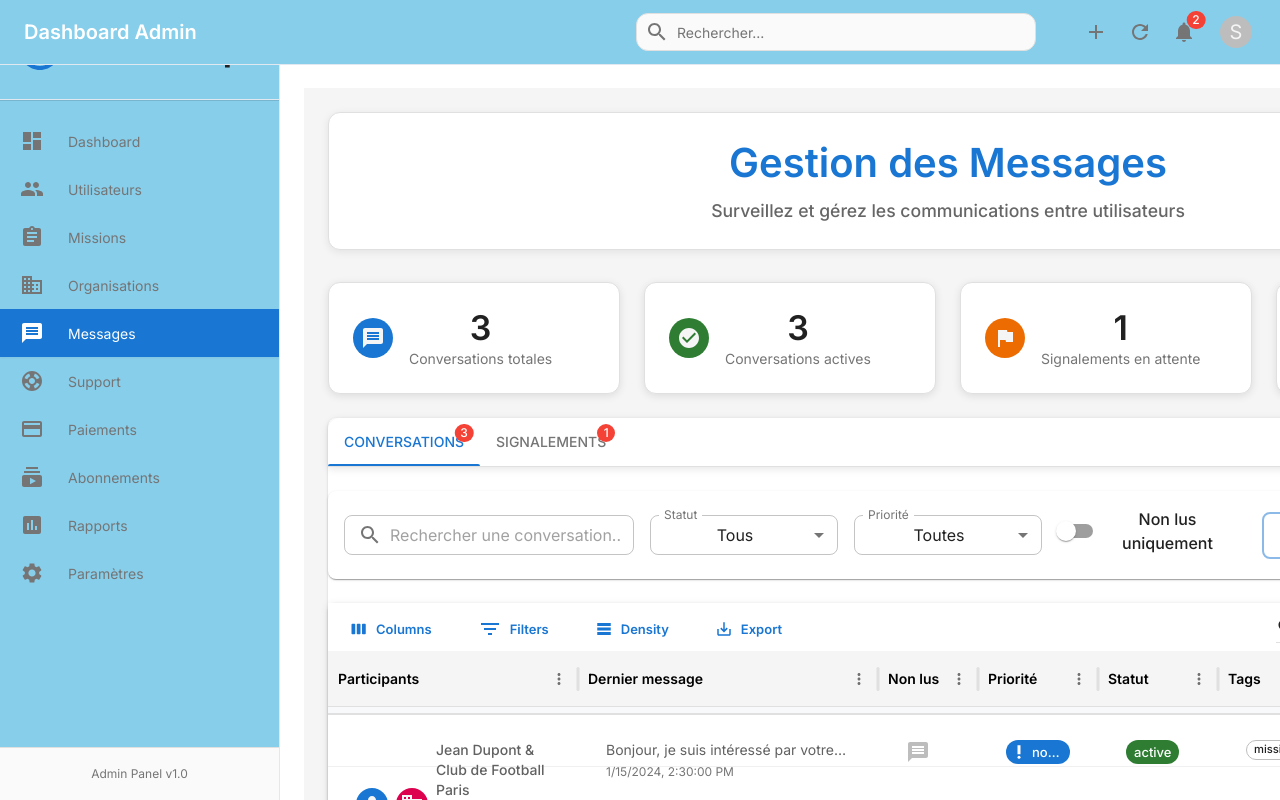
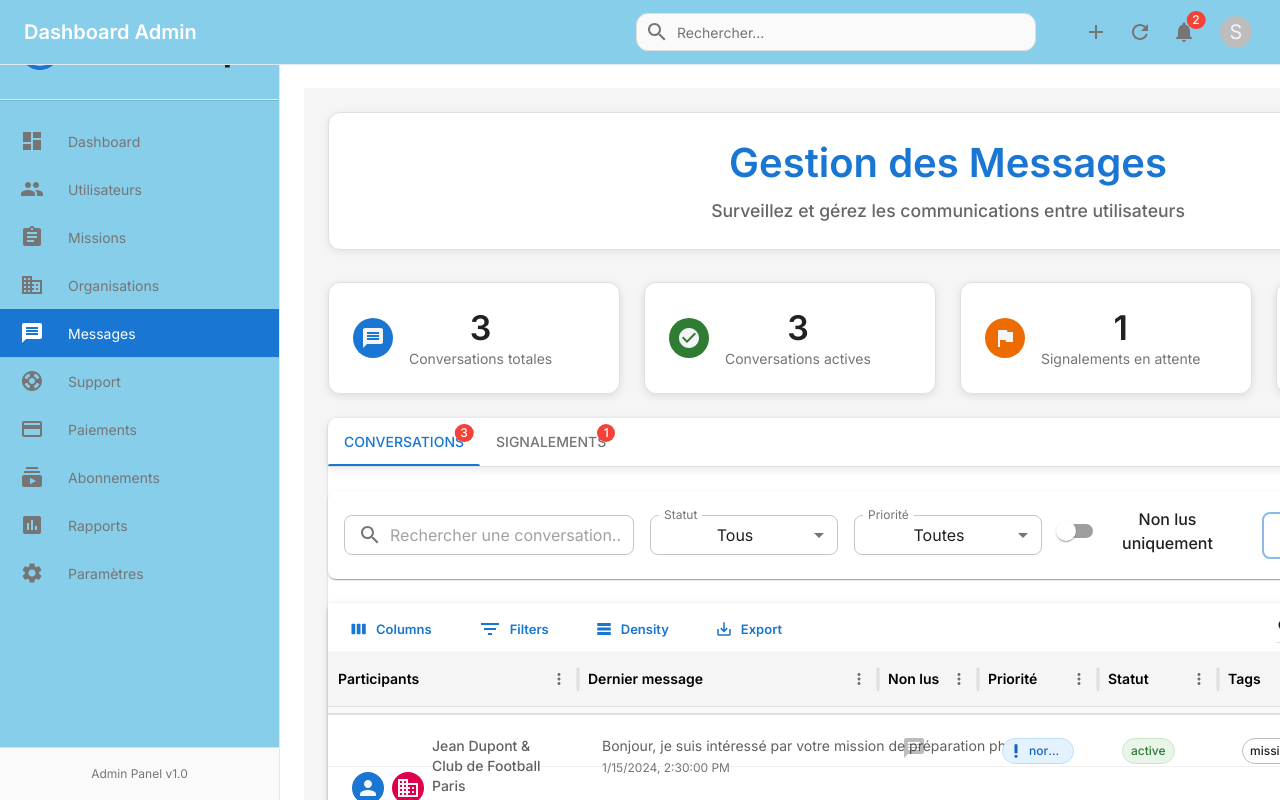
Before and after one commit to PrinceMbikayi/frontend-ms-admin, a React (Create React App) app: page /admin/messages in a window 1280 px wide. Shown: the top 800 px of the page. Built offline with nearby package versions, Linux system fonts and the light colour scheme; sample sign-in values are in the browser's storage.

Commit message:
fix cellule3

```diff
--- a/src/pages/Messages.css
+++ b/src/pages/Messages.css
@@ -162,11 +162,14 @@
 
 .messages-page .MuiDataGrid-cell {
   border-bottom: 1px solid #f0f0f0;
-  padding: 24px 28px !important;
-  line-height: 1.6 !important;
+  padding: 20px 24px !important;
+  line-height: 1.5 !important;
   font-size: 14px;
   overflow: visible !important;
   white-space: normal !important;
+  vertical-align: top !important;
+  display: flex !important;
+  align-items: flex-start !important;
 }
 
 .messages-page .MuiDataGrid-cell:focus {
@@ -176,83 +179,112 @@
 /* Conversation Cell Styles */
 .conversation-participants {
   display: flex;
-  align-items: center;
+  align-items: flex-start;
   gap: 12px;
+  width: 100%;
 }
 
 .conversation-participants .MuiAvatar-root {
-  width: 36px;
-  height: 36px;
+  width: 40px;
+  height: 40px;
   border: 2px solid white;
   box-shadow: 0 2px 4px rgba(0, 0, 0, 0.1);
+  flex-shrink: 0;
+  margin-top: 2px;
+}
+
+.conversation-info {
+  flex: 1;
+  min-width: 0;
 }
 
 .conversation-info h6 {
-  margin: 0 0 4px 0;
+  margin: 0 0 6px 0;
   font-weight: 600;
   color: #333;
+  font-size: 15px;
+  line-height: 1.3;
 }
 
 .conversation-info p {
   margin: 0;
   color: #666;
-  font-size: 0.85rem;
+  font-size: 13px;
+  line-height: 1.4;
 }
 
 .last-message {
-  max-width: 400px;
+  max-width: 100%;
+  display: flex;
+  flex-direction: column;
+  gap: 6px;
 }
 
 .last-message p {
-  margin: 0 0 4px 0;
+  margin: 0;
   overflow: visible;
   text-overflow: unset;
   white-space: normal;
+  color: #444;
+  font-size: 14px;
+  line-height: 1.4;
+  word-wrap: break-word;
 }
 
 .last-message span {
-  color: #999;
-  font-size: 0.8rem;
+  color: #888;
+  font-size: 12px;
+  font-weight: 500;
 }
 
 /* Priority and Status Chips */
-.MuiChip-root {
+.messages-page .MuiChip-root {
   font-weight: 500;
-  border-radius: 16px;
+  border-radius: 14px;
+  font-size: 12px;
+  height: 26px;
+  margin: 2px 0;
 }
 
-.MuiChip-colorError {
+.messages-page .MuiChip-colorError {
   background-color: #ffebee;
   color: #c62828;
+  border: 1px solid #ffcdd2;
 }
 
-.MuiChip-colorWarning {
+.messages-page .MuiChip-colorWarning {
   background-color: #fff3e0;
   color: #ef6c00;
+  border: 1px solid #ffcc02;
 }
 
-.MuiChip-colorSuccess {
+.messages-page .MuiChip-colorSuccess {
   background-color: #e8f5e8;
   color: #2e7d32;
+  border: 1px solid #c8e6c9;
 }
 
-.MuiChip-colorPrimary {
+.messages-page .MuiChip-colorPrimary {
   background-color: #e3f2fd;
   color: #1565c0;
+  border: 1px solid #bbdefb;
 }
 
 /* Tags Display */
 .tags-container {
   display: flex;
-  gap: 4px;
+  gap: 6px;
   flex-wrap: wrap;
-  max-width: 300px;
+  max-width: 100%;
+  align-items: flex-start;
+  justify-content: flex-start;
 }
 
 .tags-container .MuiChip-root {
-  font-size: 0.7rem;
-  height: 20px;
-  border-radius: 10px;
+  font-size: 11px;
+  height: 24px;
+  border-radius: 12px;
+  font-weight: 500;
 }
 
 /* Badge Customization */
```
